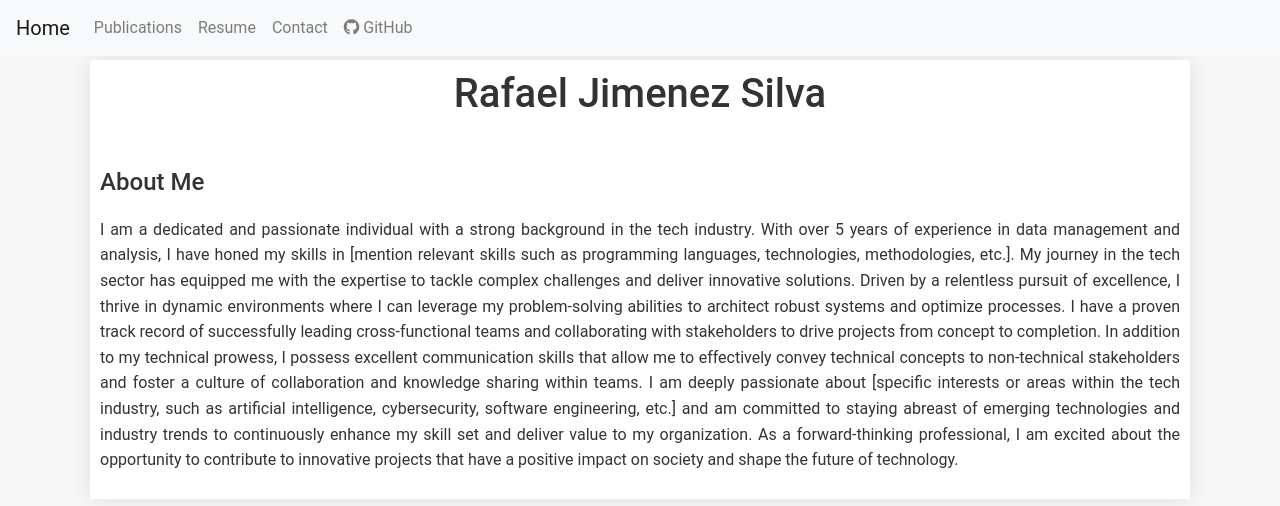
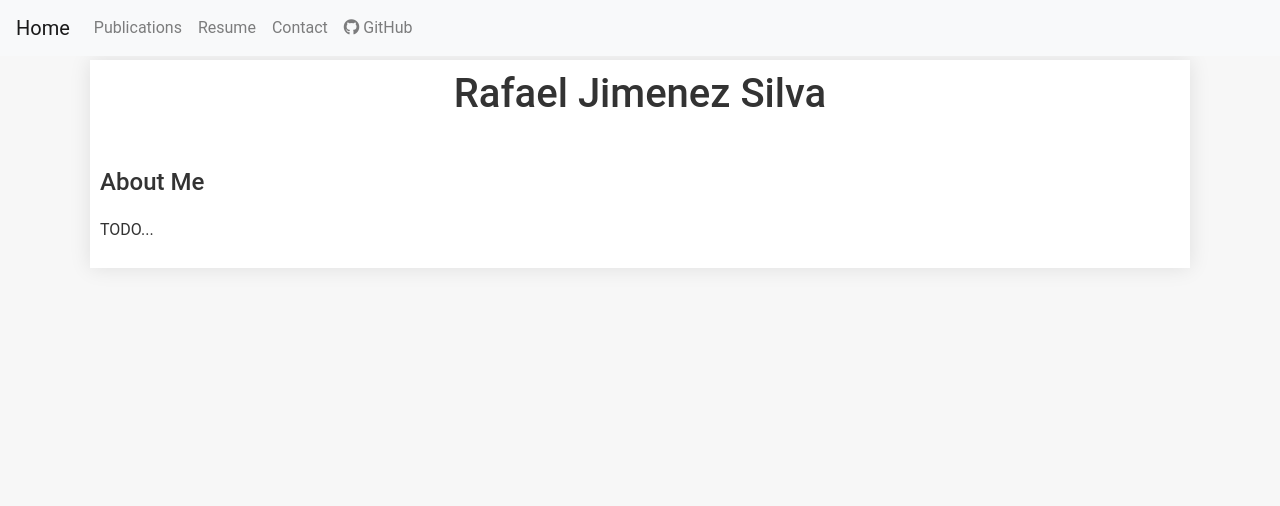
Before and after one commit to rafaeljimenezsilva/resume, a plain HTML site: page index.html in a window 1280 px wide. Drawn offline with nearby package versions, Linux system fonts and the light colour scheme.

Commit message:
updated contents
todo

```diff
--- a/index.html
+++ b/index.html
@@ -104,15 +104,7 @@
             <h2>About Me</h2>
             <p>
 
-I am a dedicated and passionate individual with a strong background in the tech industry. With over 5 years of experience in data management and analysis, I have honed my skills in [mention relevant skills such as programming languages, technologies, methodologies, etc.]. My journey in the tech sector has equipped me with the expertise to tackle complex challenges and deliver innovative solutions.
-
-Driven by a relentless pursuit of excellence, I thrive in dynamic environments where I can leverage my problem-solving abilities to architect robust systems and optimize processes. I have a proven track record of successfully leading cross-functional teams and collaborating with stakeholders to drive projects from concept to completion.
-
-In addition to my technical prowess, I possess excellent communication skills that allow me to effectively convey technical concepts to non-technical stakeholders and foster a culture of collaboration and knowledge sharing within teams.
-
-I am deeply passionate about [specific interests or areas within the tech industry, such as artificial intelligence, cybersecurity, software engineering, etc.] and am committed to staying abreast of emerging technologies and industry trends to continuously enhance my skill set and deliver value to my organization.
-
-As a forward-thinking professional, I am excited about the opportunity to contribute to innovative projects that have a positive impact on society and shape the future of technology.
+TODO...
 
             </p>
 
```
